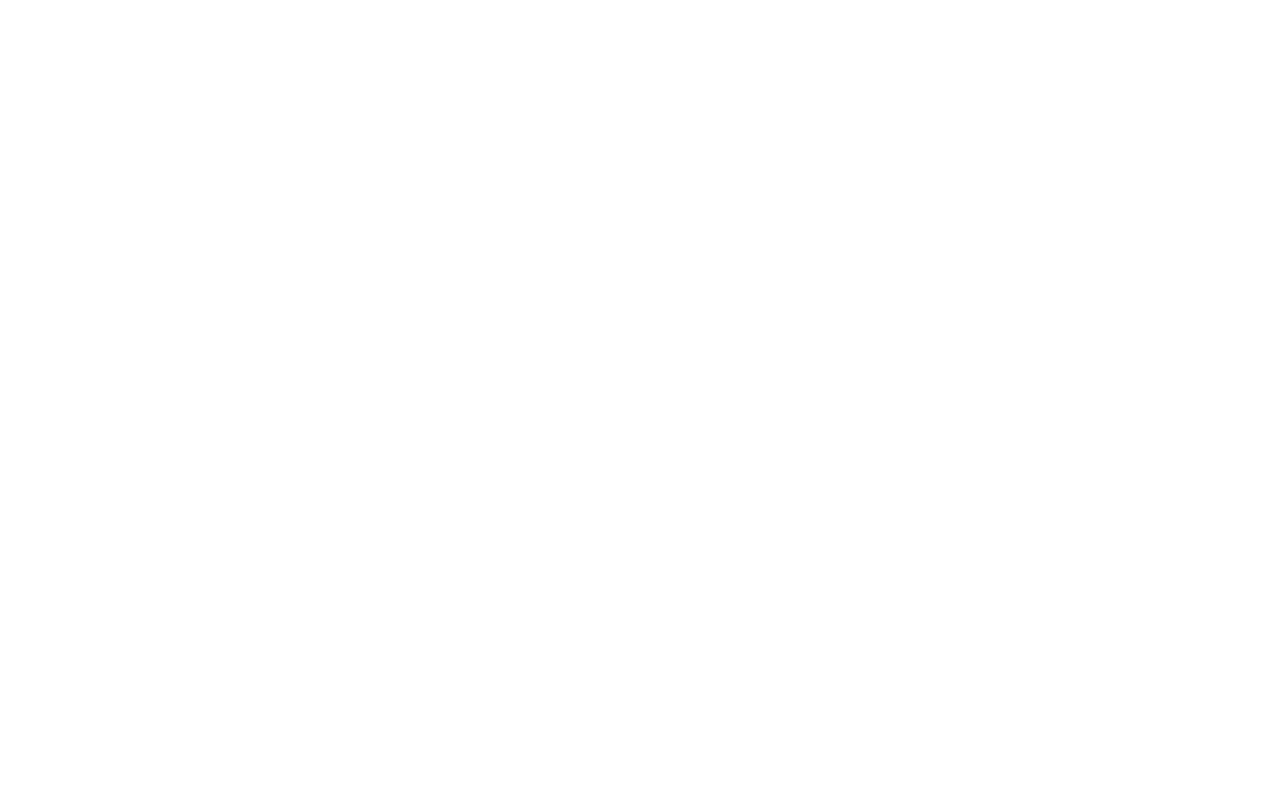
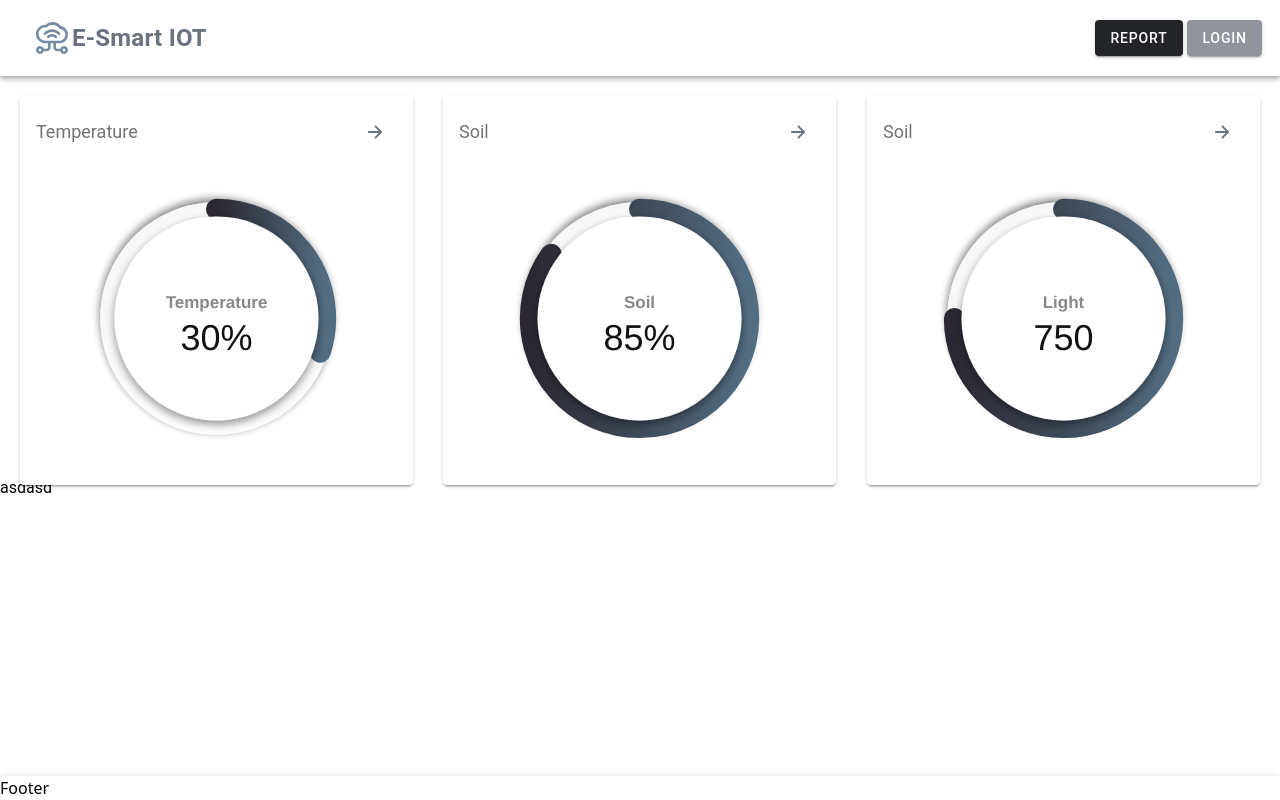
Before and after one commit to luuthuong/e-smart-iot, a React (Vite) app: page /home/system in a window 1280 px wide. Built offline with nearby package versions, Linux system fonts and the light colour scheme.

Commit message:
feat: chart layout

```diff
--- a/public/main.js
+++ b/public/main.js
@@ -14,9 +14,8 @@ const createWindow =  () =>{
        }
     });
 
-    const url = 'http://localhost:3000'
+    const url = 'http://localhost:3000';
     win.loadURL(url).then(() =>console.log(`loaded from url: ${url}`));
-
     win.webContents.openDevTools();
 }
 
--- a/src/AppRouter.tsx
+++ b/src/AppRouter.tsx
@@ -19,7 +19,7 @@ const AppRouter = () =>
             <Route component={SignUp} path="/sign-up">
             </Route>
 
-            <Route component={SystemControl} path="/home" exact={true}>
+            <Route component={SystemControl} path="/home">
             </Route>
         </IonRouterOutlet>
     </IonReactRouter>
--- /dev/null
+++ b/src/components/ChartDetail/ChartDetail.tsx
@@ -0,0 +1,10 @@
+import React from "react";
+import {IonCard, IonCardContent} from "@ionic/react";
+
+export const ChartDetail = () =>{
+    return <IonCard>
+        <IonCardContent>
+            chart detail
+        </IonCardContent>
+    </IonCard>
+}
--- /dev/null
+++ b/src/components/ChartDetail/index.ts
@@ -0,0 +1 @@
+export * from "./ChartDetail";
--- /dev/null
+++ b/src/components/ListChart/ListChart.tsx
@@ -0,0 +1,25 @@
+import {UiChart, UiChartProp} from "../UiChart";
+import React from "react";
+import {IonCol, IonGrid, IonRow} from "@ionic/react";
+
+
+export const ListChart = ({
+                              data = []
+                          }: { data: UiChartProp[] }) => {
+
+    return <IonGrid>
+        <IonRow>
+            {
+                data.length &&
+                data.map((x, index) => (
+                    <IonCol
+                        key={index}
+                        size={'12'} sizeLg={'4'} sizeMd={ '6'}
+                    >
+                        <UiChart {...x}/>
+                    </IonCol>
+                ))
+            }
+        </IonRow>
+    </IonGrid>
+}
--- /dev/null
+++ b/src/components/ListChart/index.ts
@@ -0,0 +1 @@
+export * from './ListChart';
--- a/src/components/UiChart/UiChart.tsx
+++ b/src/components/UiChart/UiChart.tsx
@@ -1,61 +1,151 @@
-import {IonCard, IonCardContent, IonCardHeader} from "@ionic/react";
-import React from 'react';
+import {
+    IonCard,
+    IonCardContent,
+    IonCardHeader,
+    IonCardSubtitle,
+    IonChip,
+    IonIcon,
+} from "@ionic/react";
+import React, {useEffect, useState} from 'react';
 import Chart from "react-apexcharts";
 import * as ReactApexChartProps from "react-apexcharts";
-import {ApexOptions} from "apexcharts";
+import {arrowForward} from 'ionicons/icons'
+import {Link} from "react-router-dom";
 
 export type UiChartProp = {
-    className: string;
-    data: string[];
-    label: string[];
-    series: ApexOptions['series'];
-    xAxisCategories: string[] | number[];
-    type?:
-        | 'line'
-        | 'area'
-        | 'bar'
-        | 'pie'
-        | 'donut'
-        | 'radialBar'
-        | 'scatter'
-        | 'bubble'
-        | 'heatmap'
-        | 'candlestick'
-        | 'boxPlot'
-        | 'radar'
-        | 'polarArea'
-        | 'rangeBar'
-        | 'rangeArea'
-        | 'treemap'
+    title?: string;
+    subTitle?: string;
+    className?: string;
+    value?: number;
+    minValue?: number;
+    maxValue?: number;
+    label?: string;
+    // eslint-disable-next-line no-unused-vars
+    formatter?(val: number): string
 }
 
-const UiChart = (props: UiChartProp) =>{
-    const stateChart: ReactApexChartProps.Props = {
-        options:{
+const UiChart = ({
+                     title = "",
+                     subTitle = "",
+                     value = 0,
+                     label = "",
+                     className = "",
+                     maxValue = 100,
+                     formatter = () => value.toString()
+                 }: UiChartProp) => {
+
+    const [actValue, setActValue] = useState<number>(0);
+    useEffect(() => {
+        if (!value)
+            return;
+        if (!maxValue)
+            return;
+        if (value < maxValue) {
+            const calc = ((value) / maxValue) * 100;
+            setActValue(calc);
+        }
+    }, [value])
+
+    const config: ReactApexChartProps.Props = {
+        options: {
             chart: {
                 type: 'radialBar'
             },
-            plotOptions:{
-                radialBar:{
-                    hollow:{
-                        size: '80%'
-                    }
+            plotOptions: {
+                radialBar: {
+                    startAngle: -360,
+                    endAngle: 0,
+                    hollow: {
+                        margin: 0,
+                        size: '70%',
+                        background: '#fff',
+                        image: undefined,
+                        imageOffsetX: 0,
+                        imageOffsetY: 0,
+                        position: 'front',
+                        dropShadow: {
+                            enabled: true,
+                            top: 3,
+                            left: 0,
+                            blur: 4,
+                            opacity: 0.24
+                        }
+                    },
+                    track: {
+                        background: '#fff',
+                        strokeWidth: '67%',
+                        margin: 0, // margin is in pixels
+                        dropShadow: {
+                            enabled: true,
+                            top: -3,
+                            left: 0,
+                            blur: 4,
+                            opacity: 0.35
+                        }
+                    },
+                    dataLabels: {
+                        show: true,
+                        name: {
+                            offsetY: -10,
+                            show: true,
+                            color: '#888',
+                            fontSize: '17px'
+                        },
+                        value: {
+                            formatter: formatter,
+                            color: '#111',
+                            fontSize: '36px',
+                            show: true
+                        }
+                    },
                 }
             },
-            xaxis: {
-                categories: props.xAxisCategories
+            colors: ["#526D82"],
+            fill: {
+                type: 'gradient',
+                gradient: {
+                    shade: 'dark',
+                    type: 'horizontal',
+                    shadeIntensity: 0.5,
+                    gradientToColors: ['#2B2730'],
+                    inverseColors: true,
+                    opacityFrom: 1,
+                    opacityTo: 1,
+                    stops: [0, 100]
+                }
             },
-            labels: props.label
+            stroke: {
+                lineCap: 'round'
+            },
+            labels: [label]
         },
-        series: props.series,
+        series: [
+            actValue
+        ],
     };
+
     return (
-        <IonCard  className={'min-w-[200px] max-w-sm'}>
-            <IonCardHeader >
-                Title
+        <IonCard className={`min-w-[150px]  ${className}`}>
+            <IonCardHeader>
+                <div className={'flex ion-justify-content-between ion-align-items-center'}>
+                    <p className={"text-lg text-grey-700"}> {title}</p>
+                    <Link to={"/home/system/chart/1"}>
+                        <IonChip color={"light"} slot={"end"} >
+                            <IonIcon color={'primary'} icon={arrowForward}>
+                            </IonIcon>
+                        </IonChip>
+                    </Link>
+                </div>
             </IonCardHeader>
+            {
+                subTitle &&
+                <IonCardSubtitle>
+                    {subTitle}
+                </IonCardSubtitle>
+            }
+
             <IonCardContent>
-                <Chart options={stateChart.options} type={'radialBar'} series={stateChart.series} ></Chart>
+                <Chart options={config.options} type={'radialBar'} series={config.series}></Chart>
             </IonCardContent>
         </IonCard>
     )
--- a/src/pages/SystemControl/SystemControl.tsx
+++ b/src/pages/SystemControl/SystemControl.tsx
@@ -1,47 +1,50 @@
 import {
-    IonButton, IonButtons, IonCard, IonCardContent, IonCardHeader, IonCol,
-    IonContent,
-    IonFooter, IonGrid,
-    IonHeader, IonPage, IonRow, IonText, IonTitle,
+    IonButton, IonButtons, IonContent,
+    IonFooter, IonHeader, IonPage, IonRouterOutlet, IonText, IonTitle,
     IonToolbar
 } from "@ionic/react";
-import {Lamp, Logo, Motor} from "../../data/svg-control";
+import {Logo} from "../../data/svg-control";
 import React from "react";
 import {Link} from "react-router-dom";
-import Chart from 'react-apexcharts';
-import * as ReactApexChartProps from 'react-apexcharts'
+import {ListChart} from "../../components/ListChart";
+import {UiChartProp} from "../../components/UiChart";
+import {Redirect, Route} from "react-router";
+import {ChartDetail} from "../../components/ChartDetail";
 
 const SystemControl = () => {
 
-    const stateChart: ReactApexChartProps.Props = {
-        options:{
-            chart: {
-                type: 'radialBar'
-            },
-            plotOptions:{
-              radialBar:{
-                  hollow:{
-                      size: '70%'
-                  }
-              }
-            },
-            xaxis: {
+    const dataCharts: UiChartProp[] = [
+        {
+            title: "Temperature",
+            value: 30,
+            label: 'Temperature',
+            formatter(val: number): string {
+                return `${val}%`;
+            }
+        },
+        {
+            title: "Soil",
+            value: 85,
+            label: 'Soil',
+            formatter(val: number): string {
+                return `${val}%`;
+            }
+        },
+        {
+            title: "Soil",
+            value: 750,
+            label: 'Light',
+            maxValue: 1000
+        },
+    ]
 
-                categories: [1991, 1992, 1993, 1994, 1995, 1996, 1997, 1998, 1999]
-            },
-            labels: ["Temperature"]
-        },
-        series:[
-          39
-        ],
-    };
     return <IonPage>
         <IonHeader>
             <IonToolbar className={"ion-text-left"}>
                 <IonTitle size={"large"} className={"ion-align-items-center"}>
                     <IonText color={"dark"} className={"ion-margin flex gap-1 items-center"}>
                         <Logo/>
-                        <span className={"text-2xl text-gray-500 font-semibold"}>
+                        <span className={"ion-hide-sm-down text-2xl text-gray-500 font-semibold"}>
                              E-Smart IOT
                         </span>
                     </IonText>
@@ -56,49 +59,27 @@ const SystemControl = () => {
                             Login
                         </Link>
                     </IonButton>
-
                 </IonButtons>
             </IonToolbar>
         </IonHeader>
 
         <IonContent>
-            <IonGrid>
-                <IonRow>
-                    <IonCol size={'12'} sizeSm={'4'}>
-                        <IonCard >
-                            <IonCardHeader >
-                                Title
-                            </IonCardHeader>
-                            <IonCardContent>
-                                <Chart options={stateChart.options} type={'radialBar'} series={stateChart.series} ></Chart>
-                            </IonCardContent>
-                        </IonCard>
-                    </IonCol>
-
-                    <IonCol size={'12'} sizeSm={'4'}>
-                        <IonCard >
-                            <IonCardHeader >
-                                Title
-                            </IonCardHeader>
-                            <IonCardContent>
-                                <Chart options={stateChart.options} type={'radialBar'} series={stateChart.series} ></Chart>
-                            </IonCardContent>
-                        </IonCard>
-                    </IonCol>
-
-                    <IonCol size={'12'} sizeSm={'4'}>
-                        <IonCard>
-                            <IonCardHeader >
-                                Title
-                            </IonCardHeader>
-
-                            <IonCardContent>
-                                <Chart options={stateChart.options} type={'radialBar'} series={stateChart.series} ></Chart>
-                            </IonCardContent>
-                        </IonCard>
-                    </IonCol>
-                </IonRow>
-            </IonGrid>
+            <div className={'h-[50vh]'}>
+                <IonRouterOutlet>
+                    <Route path={""}>
+                        <Redirect to={'/home/system'}/>
+                    </Route>
+                    <Route path={"/home/system"} exact={true}>
+                        <ListChart data={dataCharts}/>
+                    </Route>
+                    <Route path={"/home/system/chart/:id"}>
+                        <ChartDetail></ChartDetail>
+                    </Route>
+                </IonRouterOutlet>
+            </div>
+            <div>
+                asdasd
+            </div>
         </IonContent>
 
         <IonFooter>
```
Also changed, not shown: src/pages/SignIn/SignIn.tsx (+3 -4 lines).
